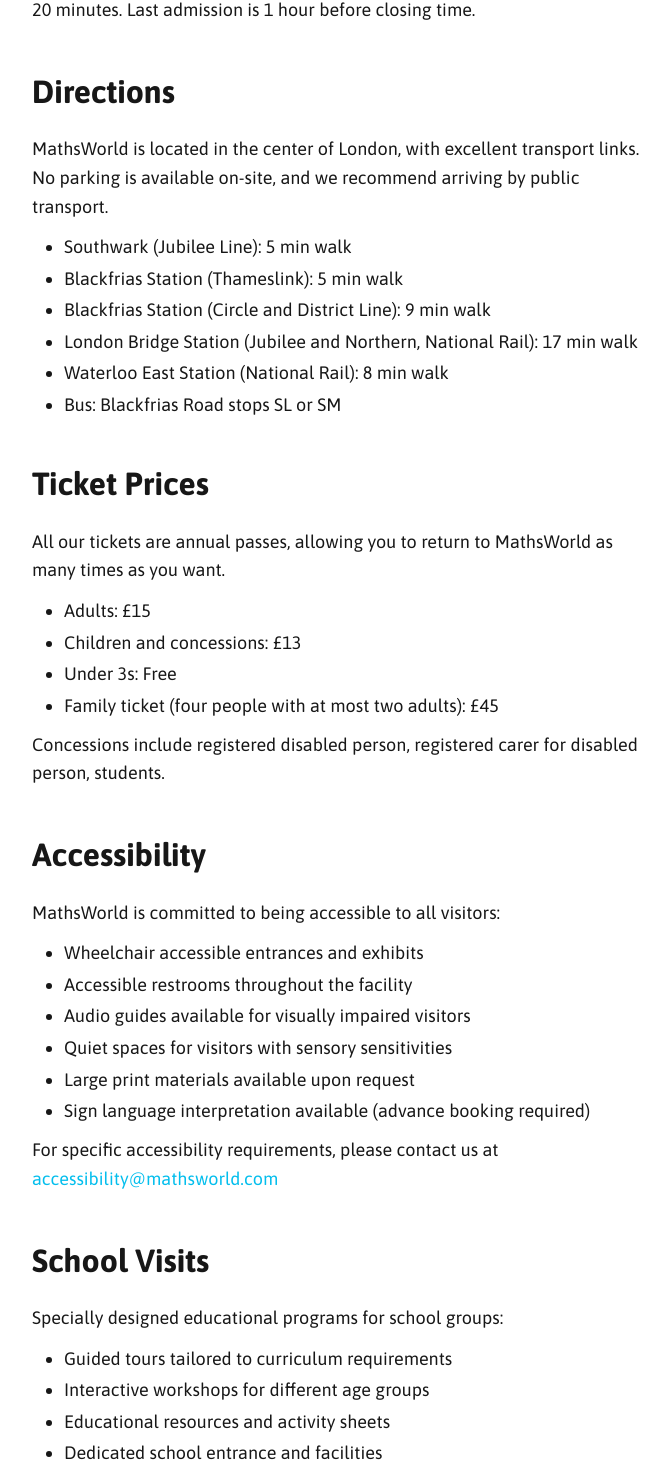
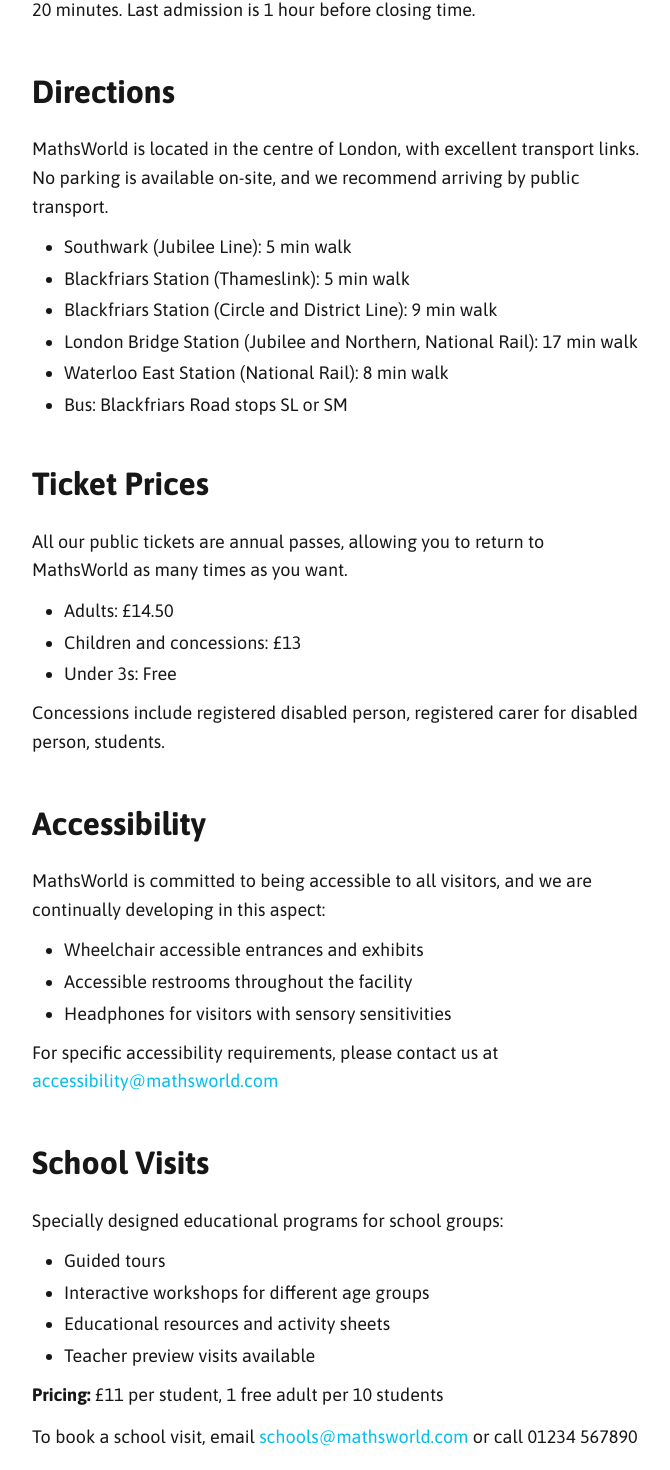
Before and after one commit to MathsWorldUK/mwuk-website, a Next.js app: page /visit in a window 1280 px wide. Shown: the part 815-2285 px from the top of the page, without its empty margins (410-1080 px from the left). Built offline with nearby package versions, Linux system fonts and the light colour scheme.

Commit message:
Update visit page text

```diff
--- a/src/app/visit/page.tsx
+++ b/src/app/visit/page.tsx
@@ -22,39 +22,36 @@
 
       <section id="directions">
         <h2>Directions</h2>
-        <p>MathsWorld is located in the center of London, with excellent transport links. No parking is available on-site, and we recommend arriving by public transport.</p>
+        <p>MathsWorld is located in the centre of London, with excellent transport links. No parking is available on-site, and we recommend arriving by public transport.</p>
         <ul>
           <li>Southwark (Jubilee Line): 5 min walk</li>
-          <li>Blackfrias Station (Thameslink): 5 min walk</li>
-          <li>Blackfrias Station (Circle and District Line): 9 min walk</li>
+          <li>Blackfriars Station (Thameslink): 5 min walk</li>
+          <li>Blackfriars Station (Circle and District Line): 9 min walk</li>
           <li>London Bridge Station (Jubilee and Northern, National Rail): 17 min walk</li>
           <li>Waterloo East Station (National Rail): 8 min walk</li>
-          <li>Bus: Blackfrias Road stops SL or SM</li>
+          <li>Bus: Blackfriars Road stops SL or SM</li>
         </ul>
       </section>
 
       <section id="ticket-prices">
         <h2>Ticket Prices</h2>
-        <p>All our tickets are annual passes, allowing you to return to MathsWorld as many times as you want.</p>
+        <p>All our public tickets are annual passes, allowing you to return to MathsWorld as many times as you want.</p>
         <ul>
-          <li>Adults: £15</li>
+          <li>Adults: £14.50</li>
           <li>Children and concessions: £13</li>
           <li>Under 3s: Free</li>
-          <li>Family ticket (four people with at most two adults): £45</li>
         </ul>
         <p>Concessions include registered disabled person, registered carer for disabled person, students.</p>
       </section>
 
       <section id="accessibility">
         <h2>Accessibility</h2>
-        <p>MathsWorld is committed to being accessible to all visitors:</p>
+        <p>MathsWorld is committed to being accessible to all visitors, and we are
+          continually developing in this aspect:</p>
         <ul>
           <li>Wheelchair accessible entrances and exhibits</li>
           <li>Accessible restrooms throughout the facility</li>
-          <li>Audio guides available for visually impaired visitors</li>
-          <li>Quiet spaces for visitors with sensory sensitivities</li>
-          <li>Large print materials available upon request</li>
-          <li>Sign language interpretation available (advance booking required)</li>
+          <li>Headphones for visitors with sensory sensitivities</li>
         </ul>
         <p>For specific accessibility requirements, please contact us at <a href={'mailto:accessibility@mathsworld.com'}>accessibility@mathsworld.com</a></p>
       </section>
@@ -63,14 +60,13 @@
         <h2>School Visits</h2>
         <p>Specially designed educational programs for school groups:</p>
         <ul>
-          <li>Guided tours tailored to curriculum requirements</li>
+          <li>Guided tours</li>
           <li>Interactive workshops for different age groups</li>
           <li>Educational resources and activity sheets</li>
-          <li>Dedicated school entrance and facilities</li>
           <li>Teacher preview visits available</li>
         </ul>
         <p>
-          <strong>Pricing:</strong> £8 per student, 1 free adult per 10 students
+          <strong>Pricing:</strong> £11 per student, 1 free adult per 10 students
         </p>
         <p>To book a school visit, email <a href={'mailto:schools@mathsworld.com'}>schools@mathsworld.com</a> or call 01234 567890</p>
       </section>
@@ -81,9 +77,7 @@
           Special arrangements for groups of 15 or more: </p>
         <ul>
           <li>Discounted group rates (10% off standard admission)</li>
-          <li>Dedicated group entrance to avoid queues</li>
           <li>Reserved seating areas for presentations</li>
-          <li>Group dining options in our café</li>
           <li>Professional tour guides available</li>
           <li>Customizable visit itineraries</li>
         </ul>
```
